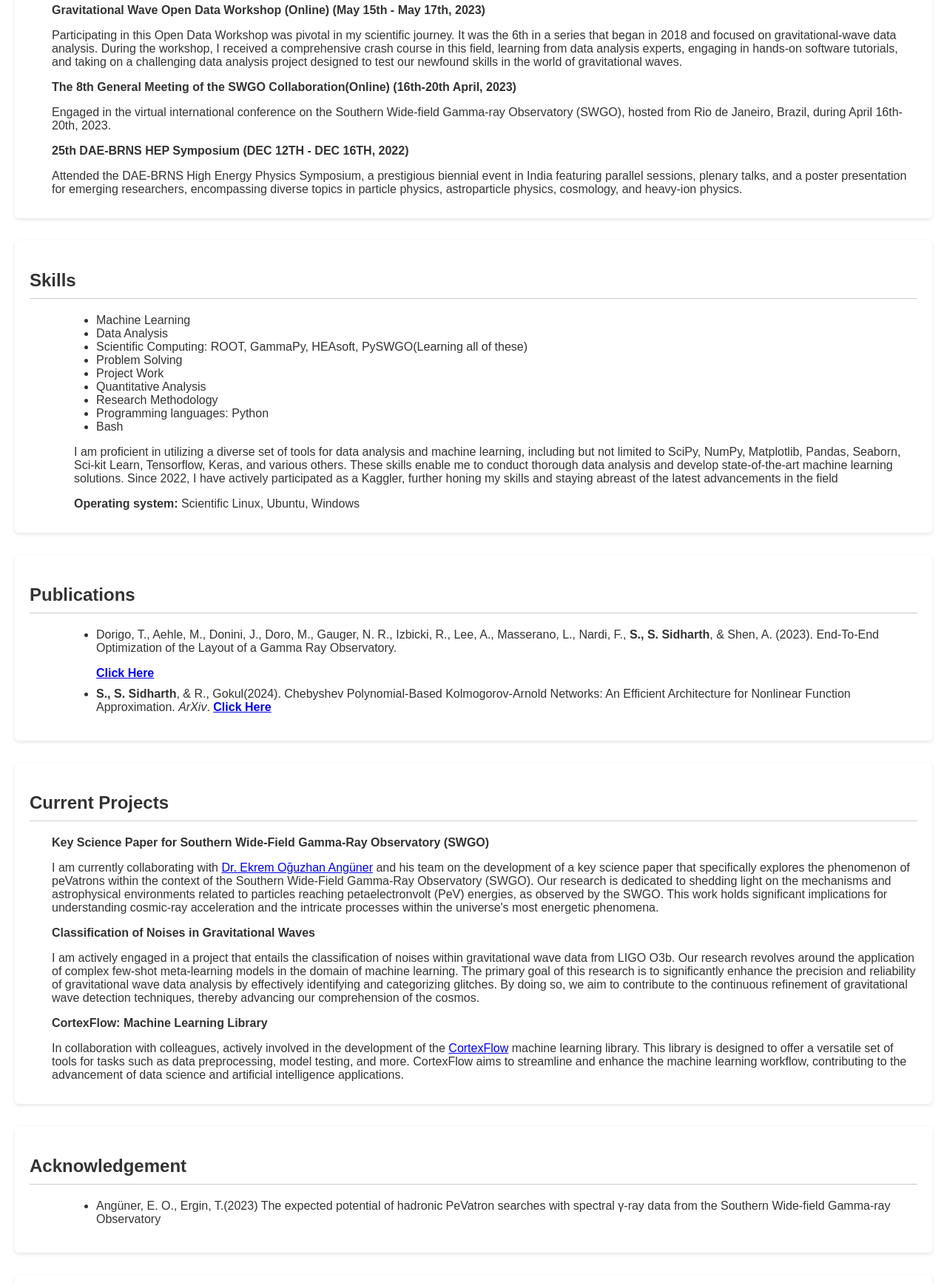
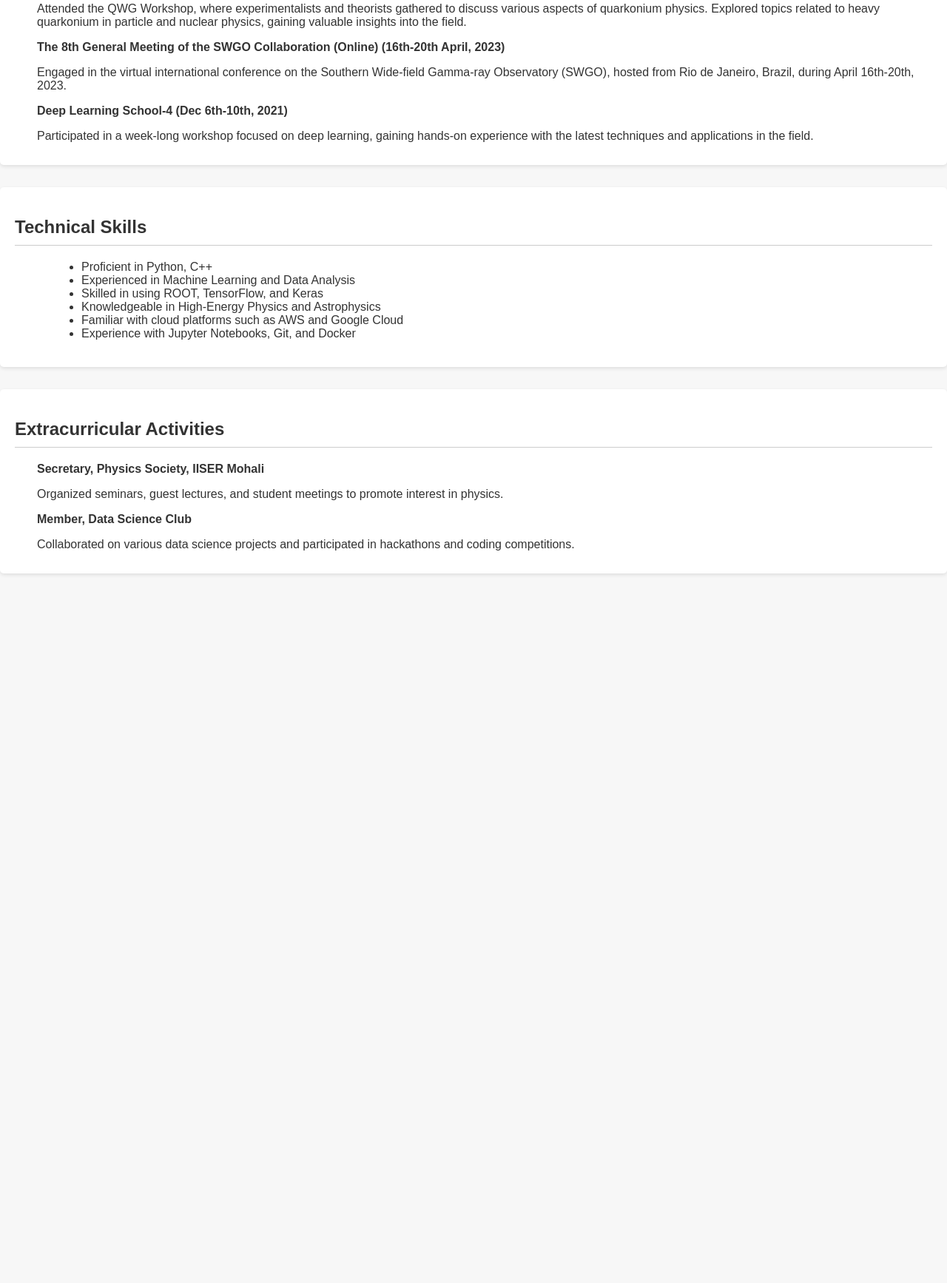
Before and after one commit to surabhi-b-p/CV, a plain HTML site: page index.html in a window 1280 px wide. Shown: the part 1880-3614 px from the top of the page at 74% size. After the commit the page ends 2685 px from the top, so only its background shows below. Drawn offline with Linux system fonts and the light colour scheme.

Commit message:
Update index.html

```diff
--- a/index.html
+++ b/index.html
@@ -49,12 +49,11 @@
             margin-left: 2px;
             margin-bottom: 10px;
             border-radius: 15px;
-    width: 140;
-    height: 200;
-    padding-left: 10px; /* Adjust the left padding */
-    margin-top: -20px; /* Adjust the top margin to move it slightly up */
+            width: 140px;
+            height: 200px;
+            padding-left: 10px;
+            margin-top: -20px;
         }
-
     </style>
 </head>
 <body>
@@ -63,8 +62,10 @@
     <div class="section">
         <h2>About</h2>
         <div class="content">
-            <p>I'm a fourth-year research student at IISER Mohali with a deep love for physics. I’m particularly fascinated by high-energy astrophysics and machine learning. Exploring the mysteries of the universe and the tiny particles that make up everything excites me. I enjoy using my tech skills and getting hands-on with experiments. My goal is to work with smart and creative people to make a real impact on our understanding of the world. </p>
+            <p>I'm a fourth-year research student at IISER Mohali with a deep love for physics. I’m particularly fascinated by high-energy astrophysics and machine learning. Exploring the mysteries of the universe and the tiny particles that make up everything excites me. I enjoy using my tech skills and getting hands-on with experiments. My goal is to work with smart and creative people to make a real impact on our understanding of the world.</p>
         </div>
+    </div>
+
     <div class="section">
         <h2>Personal Information</h2>
         <div class="content">
@@ -73,10 +74,11 @@
             </div>
             <p><strong>Name:</strong> Sidharth SS</p>
             <p><strong>Email:</strong> <a href="mailto:ms21080@iisermohali.ac.in">ms21080@iisermohali.ac.in</a>, <a href="mailto:sidharth.ss@pd.infn.it">sidharth.ss@pd.infn.it</a></p>
-            <p><strong>Phone:</strong> (+91) 9745699594 </p>
+            <p><strong>Phone:</strong> (+91) 9745699594</p>
             <p><strong>Address:</strong> IISER Mohali, Chandigarh, India, 140306</p>
         </div>
     </div>
+
     <div class="section">
         <h2>Education</h2>
         <div class="content">
@@ -97,115 +99,59 @@
             <p>Class X, Board of Secondary Education Kerala</p>
         </div>
     </div>
+
     <div class="section">
         <h2>Work Experience</h2>
         <div class="content">
             <p><strong>Associate Scientist (2023 Jun-Present)</strong></p>
             <p>I am currently an Associate Scientist within the <a href="https://www.swgo.org/SWGOWiki/doku.php">SWGO Collaboration</a>, an international research initiative focused on the Southern Wide-field Gamma-ray Observatory (SWGO) Experiment. I am working with the <a href="https://www.pd.infn.it/">National Institute for Nuclear Physics (INFN) Padova</a> and <a href="https://www.unipd.it/en/contatti/rubrica/?detail=Y&ruolo=1&checkout=cerca&persona=DORO&key=39BECFEC6F89EEE41F5D905BD330CC88">Dr. Michele Doro</a> along with his esteemed team at the University of Padova, engaging in simulations and optimization work.</p>
             <p><strong>Research assistant (2024 FEB-Present)</strong></p>
-        <p> Collaborating with <a href="https://physics.ua.edu/people/sergei-gleyzer/">Dr. Sergie Gelyzer</a> at the University of Alabama, I'm involved in the 'End-to-End Deep Learning Regression for Measurements with the CMS Experiment' project. Our focus on Employing cutting-edge graph neural networks and vision transformers to precisely determine the mass of particles in collisions at the Large Hadron Collider. Our ultimate aim is to enhance the accuracy and efficiency of this crucial process.</p>
+            <p>Collaborating with <a href="https://physics.ua.edu/people/sergei-gleyzer/">Dr. Sergei Gleyzer</a> at the University of Alabama, I'm involved in the 'End-to-End Deep Learning Regression for Measurements with the CMS Experiment' project. Our focus is on employing cutting-edge graph neural networks and vision transformers to precisely determine the mass of particles in collisions at the Large Hadron Collider. Our ultimate aim is to enhance the accuracy and efficiency of this crucial process.</p>
             <p><strong>Research assistant (2024 APR-Present)</strong></p>
             <p>Currently working under <a href="https://assimilation.kaust.edu.sa/test/people/detail/raju-attada-phd">Dr. Raju Attada</a> on weather forecasting models to predict heavy rainfall events in North India using machine learning techniques.</p>
             <p><strong>Research assistant (2023 NOV-2024 MAR)</strong></p>
-            <p>I'm currently collaborating as a Research Assistant under the mentorship of <a href="https://www.iisermohali.ac.in/faculty/people/faculty-members/dr-aru-beri">Dr. Aru Bery</a>, a luminary in the field of astrophysics. Together, we're delving deeper into understanding the enigmatic behavior of neutron stars and black holes within X-ray Binaries (XRBs), unraveling the complexities of accretion flows and the interplay between orbital dynamics and fast periodic variability observed across different wavelengths.</p>
+            <p>I'm currently collaborating as a Research Assistant under the mentorship of <a href="https://www.iisermohali.ac.in/faculty/people/faculty-members/dr-aru-beri">Dr. Aru Beri</a>, a luminary in the field of astrophysics. Together, we're delving deeper into understanding the enigmatic behavior of neutron stars and black holes within X-ray Binaries (XRBs), unraveling the complexities of accretion flows and the interplay between orbital dynamics and fast periodic variability observed across different wavelengths.</p>
             <p><strong>External Collaborator (2023 FEB- 2023 SEP)</strong></p>
             <p>I had the extraordinary opportunity to collaborate with the renowned <a href="https://userswww.pd.infn.it/~dorigo/">Dr. Tommaso Dorigo</a>, an esteemed researcher, during my involvement in the Southern Wide-Field Gamma Observatory experiment. This collaboration was centered around conducting optimization work in conjunction with the prestigious University of Padova and the National Institute of Nuclear Physics (INFN) Italy. Working alongside Dr. Dorigo, a visionary in the field, was an awe-inspiring experience that allowed me to witness the beauty of scientific exploration unfold before my eyes. Together, we delved into the depths of gamma observatory research, embarking on a quest to uncover the secrets of the universe and contribute to the advancement of knowledge. <a href="https://github.com/sidhu2690/INFN_project/blob/main/Project_report_swgo.pdf">Report</a></p>
             <p><strong>Research Intern (2022 DEC-2023 JAN)</strong></p>
             <p>I was fortunate to embark on an enriching internship under the esteemed guidance of <a href="https://www.iisermohali.ac.in/faculty/dbs/shashibp">Dr. Shashi Bhushan Pandit</a> in the captivating realm of computational and structural biology. This immersive experience allowed me to employ diverse computer methods to delve deep into the intricate world of protein structures. Collaborating closely with Dr. Pandit, a true visionary in the field, I witnessed the harmonious fusion of biology and technology, as we unraveled the mysteries of complex biological systems. Through this internship, I not only gained valuable insights into the fascinating realm of computational biology but also developed a profound appreciation for the elegant intricacies that govern the structural framework of life itself.</p>
         </div>
     </div>
+
     <div class="section">
         <h2>Workshops/Conferences</h2>
         <div class="content">
             <p><strong>16th International Workshop on Heavy Quarkonium (QWG) (FEB 26TH - MAR 1ST, 2024)</strong></p>
             <p>Attended the QWG Workshop, where experimentalists and theorists gathered to discuss various aspects of quarkonium physics. Explored topics related to heavy quarkonium in particle and nuclear physics, gaining valuable insights into the field.</p>
-            <p><strong>Gravitational Wave Open Data Workshop (Online) (May 15th - May 17th, 2023)</strong></p>
-            <p>Participating in this Open Data Workshop was pivotal in my scientific journey. It was the 6th in a series that began in 2018 and focused on gravitational-wave data analysis. During the workshop, I received a comprehensive crash course in this field, learning from data analysis experts, engaging in hands-on software tutorials, and taking on a challenging data analysis project designed to test our newfound skills in the world of gravitational waves.</p>
-            <p><strong>The 8th General Meeting of the SWGO Collaboration(Online) (16th-20th April, 2023)</strong></p>
+            <p><strong>The 8th General Meeting of the SWGO Collaboration (Online) (16th-20th April, 2023)</strong></p>
             <p>Engaged in the virtual international conference on the Southern Wide-field Gamma-ray Observatory (SWGO), hosted from Rio de Janeiro, Brazil, during April 16th-20th, 2023.</p>
-            <p><strong>25th DAE-BRNS HEP Symposium (DEC 12TH - DEC 16TH, 2022)</strong></p>
-            <p>Attended the DAE-BRNS High Energy Physics Symposium, a prestigious biennial event in India featuring parallel sessions, plenary talks, and a poster presentation for emerging researchers, encompassing diverse topics in particle physics, astroparticle physics, cosmology, and heavy-ion physics.</p>
+            <p><strong>Deep Learning School-4 (Dec 6th-10th, 2021)</strong></p>
+            <p>Participated in a week-long workshop focused on deep learning, gaining hands-on experience with the latest techniques and applications in the field.</p>
         </div>
     </div>
 
     <div class="section">
-        <h2>Skills</h2>
+        <h2>Technical Skills</h2>
         <div class="content">
             <ul>
-                <li>Machine Learning</li>
-                <li>Data Analysis</li>
-                <li>Scientific Computing: ROOT, GammaPy, HEAsoft, PySWGO(Learning all of these)</li>
-                <li>Problem Solving</li>
-                <li>Project Work</li>
-                <li>Quantitative Analysis</li>
-                <li>Research Methodology</li>
-                <li>Programming languages: Python</li>
-                <li>Bash</li>
-            </ul>
-            <div class="content">
-
-                <p>
-I am proficient in utilizing a diverse set of tools for data analysis and machine learning, including but not limited to SciPy, NumPy, Matplotlib, Pandas, Seaborn, Sci-kit Learn, Tensorflow, Keras, and various others. These skills enable me to conduct thorough data analysis and develop state-of-the-art machine learning solutions. Since 2022, I have actively participated as a Kaggler, further honing my skills and staying abreast of the latest advancements in the field</p>
-                <p><strong>Operating system:</strong> Scientific Linux, Ubuntu, Windows</p>
-            </div>
-        </div>
-    </div>
-<div class="section">
-    <h2>Publications</h2>
-    <div class="content">
-        <ul>
-            <li>Dorigo, T., Aehle, M., Donini, J., Doro, M., Gauger, N. R., Izbicki, R., Lee, A., Masserano, L., Nardi, F., <b>S., S. Sidharth</b>, & Shen, A. (2023). End-To-End Optimization of the Layout of a Gamma Ray Observatory.
-                <p><a href="https://inspirehep.net/authors/2706901"><strong>Click Here</strong></a></p>
-            </li>
-            <li><b>S., S. Sidharth</b>, & R., Gokul(2024). Chebyshev Polynomial-Based Kolmogorov-Arnold Networks: An Efficient Architecture for Nonlinear Function Approximation. <i>ArXiv</i>. <a href="https://arxiv.org/abs/2405.07200"><strong>Click Here</strong></a></li>
+                <li>Proficient in Python, C++</li>
+                <li>Experienced in Machine Learning and Data Analysis</li>
+                <li>Skilled in using ROOT, TensorFlow, and Keras</li>
+                <li>Knowledgeable in High-Energy Physics and Astrophysics</li>
+                <li>Familiar with cloud platforms such as AWS and Google Cloud</li>
+                <li>Experience with Jupyter Notebooks, Git, and Docker</li>
             </ul>
         </div>
     </div>
 
     <div class="section">
-        <h2>Current Projects</h2>
+        <h2>Extracurricular Activities</h2>
         <div class="content">
-             <p><strong>Key Science Paper for Southern Wide-Field Gamma-Ray Observatory (SWGO)</strong></p>
-            <p>I am currently collaborating with <a href="https://www.linkedin.com/in/ekrem-o%C4%9Fuzhan-ang%C3%BCner-aa282127/">Dr. Ekrem Oğuzhan Angüner</a> and his team on the development of a key science paper that specifically explores the phenomenon of peVatrons within the context of the Southern Wide-Field Gamma-Ray Observatory (SWGO). Our research is dedicated to shedding light on the mechanisms and astrophysical environments related to particles reaching petaelectronvolt (PeV) energies, as observed by the SWGO. This work holds significant implications for understanding cosmic-ray acceleration and the intricate processes within the universe's most energetic phenomena.</p>
-            <p><strong>Classification of Noises in Gravitational Waves</strong></p>
-            <p>I am actively engaged in a project that entails the classification of noises within gravitational wave data from LIGO O3b. Our research revolves around the application of complex few-shot meta-learning models in the domain of machine learning. The primary goal of this research is to significantly enhance the precision and reliability of gravitational wave data analysis by effectively identifying and categorizing glitches. By doing so, we aim to contribute to the continuous refinement of gravitational wave detection techniques, thereby advancing our comprehension of the cosmos.</p>
-            <p><strong>CortexFlow: Machine Learning Library</strong></p>
-            <p> In collaboration with colleagues, actively involved in the development of the <a href="https://pypi.org/project/cortexflow/">CortexFlow</a> machine learning library. This library is designed to offer a versatile set of tools for tasks such as data preprocessing, model testing, and more. CortexFlow aims to streamline and enhance the machine learning workflow, contributing to the advancement of data science and artificial intelligence applications.</p>
+            <p><strong>Secretary, Physics Society, IISER Mohali</strong></p>
+            <p>Organized seminars, guest lectures, and student meetings to promote interest in physics.</p>
+            <p><strong>Member, Data Science Club</strong></p>
+            <p>Collaborated on various data science projects and participated in hackathons and coding competitions.</p>
         </div>
     </div>
-        <div class="section">
-        <h2>Acknowledgement</h2>
-        <div class="content">
-            <ul><li>Angüner, E. O., Ergin, T.(2023) The expected potential of hadronic PeVatron searches with spectral γ-ray data from the Southern Wide-field Gamma-ray Observatory</li>
-            </ul>
-    </div>
-    </div>
-
-    <div class="section">
-        <h2>Miscellaneous</h2>
-        <div class="content">
- <ul>
-     <li>Blogger on <strong><a href="https://medium.com/@sidharth.ss/">Medium</a></strong>, sharing insights on diverse scientific topics</li>
-    <li>I'm a member of Universal Scientific Education and Research Network (USERN), Mohali, India</li>
-    <li>I developed a data analysis tool named <strong><a href="https://sidhu2690.github.io/curvpy_v2/">CurvPy</a></strong> designed for efficient and accurate curve fitting. This tool was created to streamline the analysis process and improve the accuracy of curve-fitting models</li>
-</ul>
-
-        </div>
-    </div>
-<div class="section">
-    <h2>Reference</h2>
-    <div class="content">
-        <p>If you require further verification or have inquiries, please feel free to contact the following reference:</p>
-        <p><strong>Dr. Tommaso Dorigo</strong></p>
-        <p>Email: <a href="mailto:dorigo@pd.infn.it">dorigo@pd.infn.it</a></p>
-    </div>
-</div>
-        <div class="social-icons">
-            <a href="https://www.linkedin.com/in/sidharthss2690/" target="_blank"><i class="fab fa-linkedin"></i></a>
-            <a href="https://twitter.com/sidharthss2690" target="_blank"><i class="fab fa-twitter"></i></a>
-            <a href="https://www.kaggle.com/trilokvishwam" target="_blank"><i class="fab fa-kaggle"></i></a>
-            <a href="https://github.com/sidhu2690" target="_blank"><i class="fab fa-github"></i></a>
-        </div>
-
 </body>
 </html>
```
Lines whose indentation alone changed are shown as unchanged.
